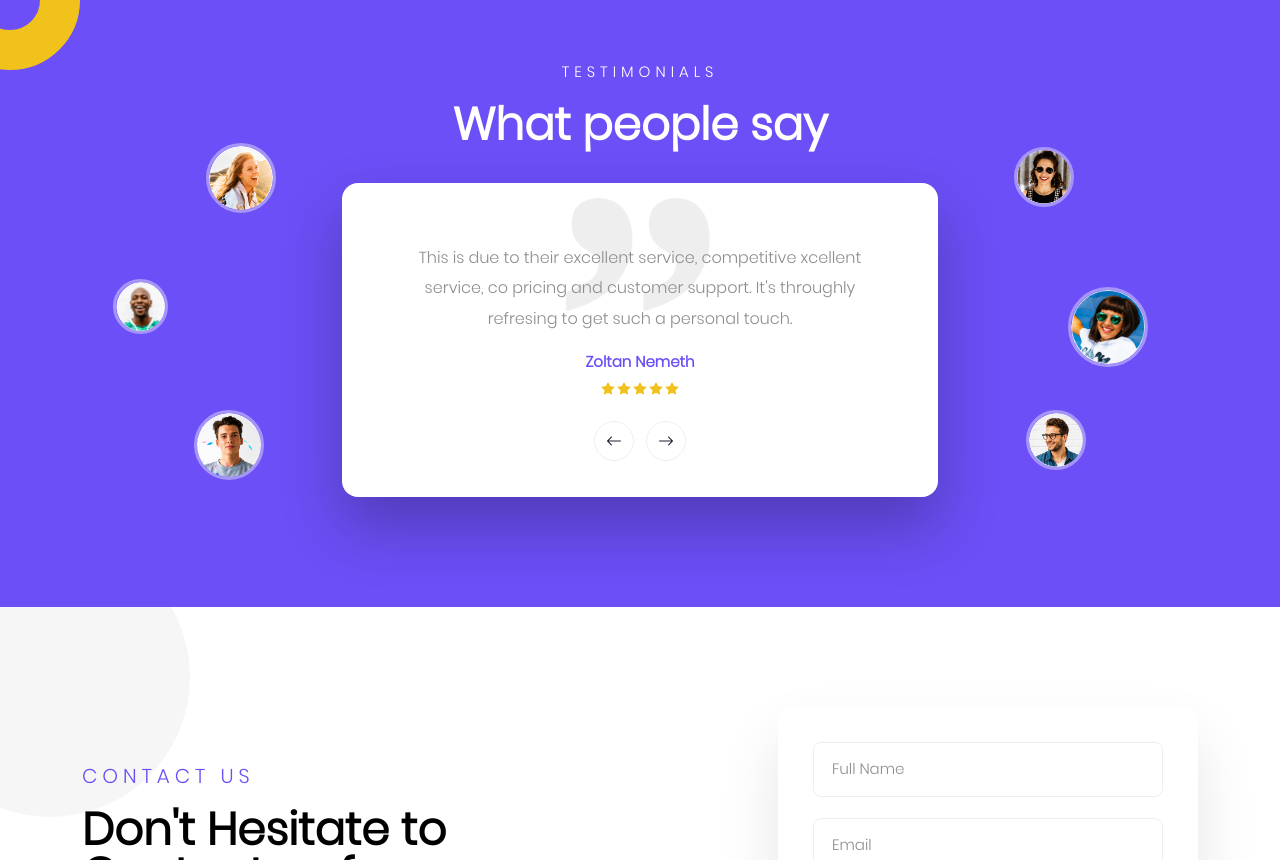
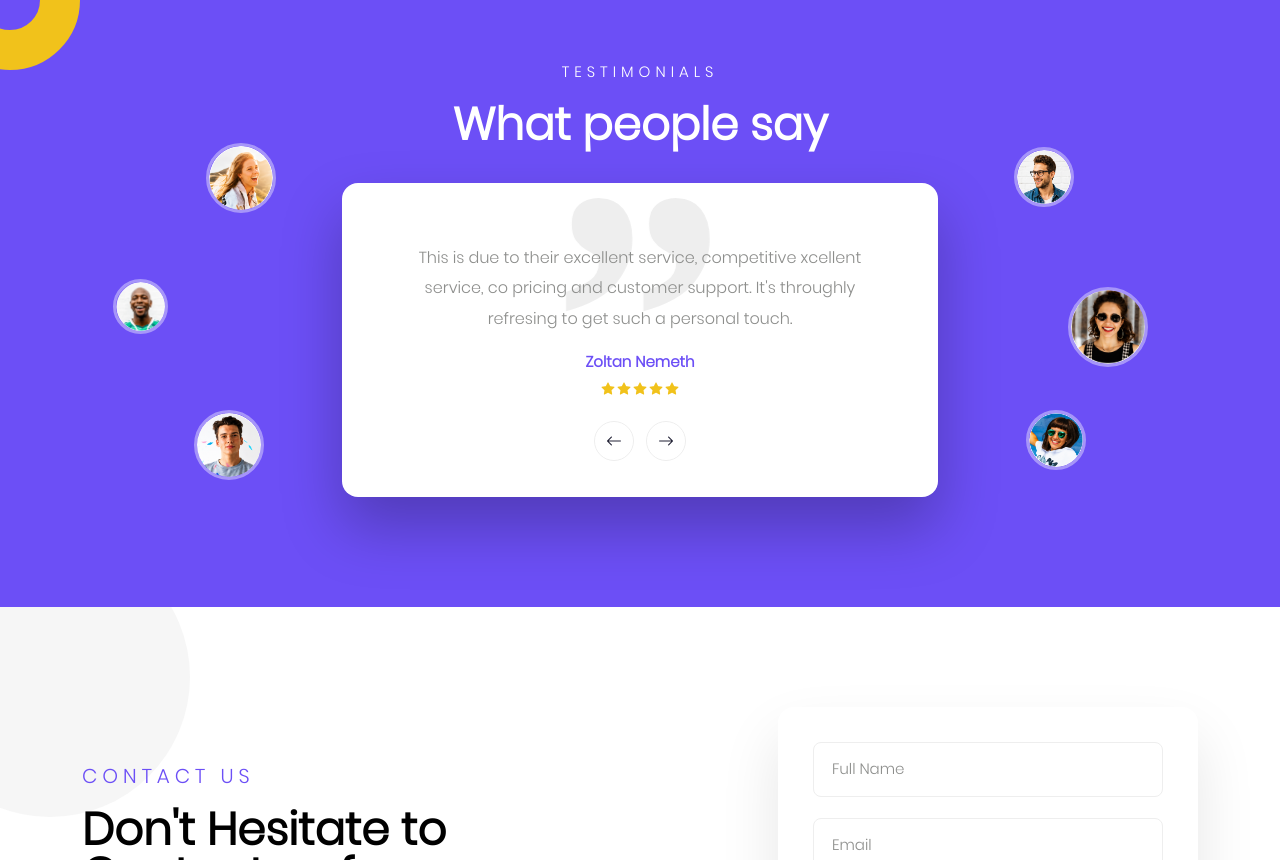
Before and after one commit to ehsantajamini1388t/ajency, a plain HTML site: page index.html in a window 1280 px wide. Shown: the part 2118-2978 px from the top of the page. Drawn offline with nearby package versions, Linux system fonts and the light colour scheme; files whose address does not match are found by name.

Commit message:
convert img_prog to two di one right two left

```diff
--- a/index.html
+++ b/index.html
@@ -190,10 +190,14 @@
                     <img src="./images/pipple_1.png" alt="" class="img_prof">
                     <img src="./images/pipple_2.png" alt="" class="img_prof">
                     <img src="./images/pipple_3.png" alt="" class="img_prof">
+                </div>
+                <div class="random_img2">
                     <img src="./images/pipple_4.png" alt="" class="img_prof">
                     <img src="./images/pipple_5.png" alt="" class="img_prof">
                     <img src="./images/pipple_6.png" alt="" class="img_prof">
+
                 </div>
+
             </div>
         </section>
         <section class="contact_us" id="contact">
--- a/scripts/script.js
+++ b/scripts/script.js
@@ -43,7 +43,7 @@ if (servicesSection) {
 const testimonialSection = document.querySelector(".testimonials");
 const testTitle = document.querySelector(".testimonials .test_discription");
 const testCard = document.querySelector(".testimonials .box_pepple");
-const testImgs = document.querySelectorAll(".testimonials .random_img .img_prof");
+const testImgs = document.querySelectorAll(".testimonials .random_img .img_prof, .testimonials .random_img2 .img_prof");
 
 if (testimonialSection) {
   const testObserver = new IntersectionObserver(
--- a/style/style.css
+++ b/style/style.css
@@ -530,7 +530,8 @@ main .testimonials .flex_btn i {
 }
 
 /* عکس‌های پروفایل دور کارت */
-main .testimonials .random_img {
+main .testimonials .random_img,
+main .testimonials .random_img2 {
   position: absolute;
   top: 0;
   left: 0;
@@ -539,7 +540,8 @@ main .testimonials .random_img {
   z-index: 1;
   pointer-events: none;
 }
-main .testimonials .random_img .img_prof {
+main .testimonials .random_img .img_prof,
+main .testimonials .random_img2 .img_prof {
   position: absolute;
   border-radius: 50%;
   object-fit: cover;
@@ -565,19 +567,19 @@ main .testimonials .random_img .img_prof:nth-child(3) {
   top: 80%;
   left: -22%;
 }
-main .testimonials .random_img .img_prof:nth-child(4) {
+main .testimonials .random_img2 .img_prof:nth-child(3) {
   width: 60px;
   height: 60px;
   top: 20%;
   right: -20%;
 }
-main .testimonials .random_img .img_prof:nth-child(5) {
+main .testimonials .random_img2 .img_prof:nth-child(1) {
   width: 80px;
   height: 80px;
   top: 52%;
   right: -32%;
 }
-main .testimonials .random_img .img_prof:nth-child(6) {
+main .testimonials .random_img2 .img_prof:nth-child(2) {
   width: 60px;
   height: 60px;
   top: 80%;
@@ -601,17 +603,18 @@ main .testimonials .box_pepple.animate {
   animation-delay: 0.25s;
 }
 /* عکس‌های راست: از چپ می‌آیند */
-main .testimonials .random_img .img_prof {
-  opacity: 0;
+main .testimonials .random_img .img_prof,
+main .testimonials .random_img2 .img_prof {
+opacity: 0;
 }
 main .testimonials .random_img .img_prof:nth-child(1),
 main .testimonials .random_img .img_prof:nth-child(2),
 main .testimonials .random_img .img_prof:nth-child(3) {
   transform: translateX(-60px);
 }
-main .testimonials .random_img .img_prof:nth-child(4),
-main .testimonials .random_img .img_prof:nth-child(5),
-main .testimonials .random_img .img_prof:nth-child(6) {
+main .testimonials .random_img2 .img_prof:nth-child(1),
+main .testimonials .random_img2 .img_prof:nth-child(2),
+main .testimonials .random_img2 .img_prof:nth-child(3) {
   transform: translateX(60px);
 }
 
@@ -627,15 +630,15 @@ main .testimonials .random_img .img_prof:nth-child(3).animate {
   animation: slideInFromLeft 0.8s cubic-bezier(0.16, 1, 0.3, 1) both;
   animation-delay: 0.7s;
 }
-main .testimonials .random_img .img_prof:nth-child(4).animate {
+main .testimonials .random_img2 .img_prof:nth-child(1).animate {
   animation: slideInFromRight 0.8s cubic-bezier(0.16, 1, 0.3, 1) both;
   animation-delay: 0.4s;
 }
-main .testimonials .random_img .img_prof:nth-child(5).animate {
+main .testimonials .random_img2 .img_prof:nth-child(2).animate {
   animation: slideInFromRight 0.8s cubic-bezier(0.16, 1, 0.3, 1) both;
   animation-delay: 0.55s;
 }
-main .testimonials .random_img .img_prof:nth-child(6).animate {
+main .testimonials .random_img2 .img_prof:nth-child(3).animate {
   animation: slideInFromRight 0.8s cubic-bezier(0.16, 1, 0.3, 1) both;
   animation-delay: 0.7s;
 }
```
